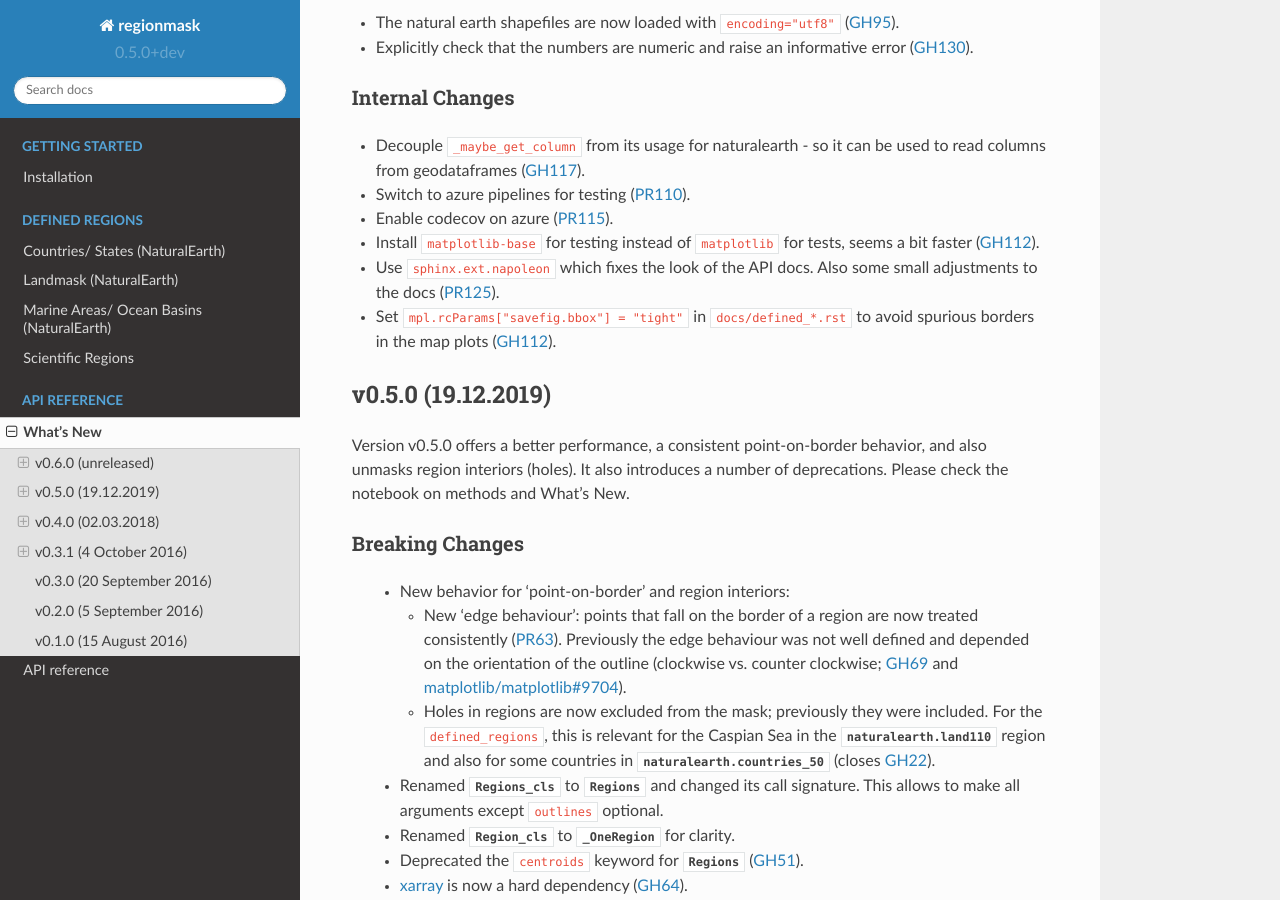
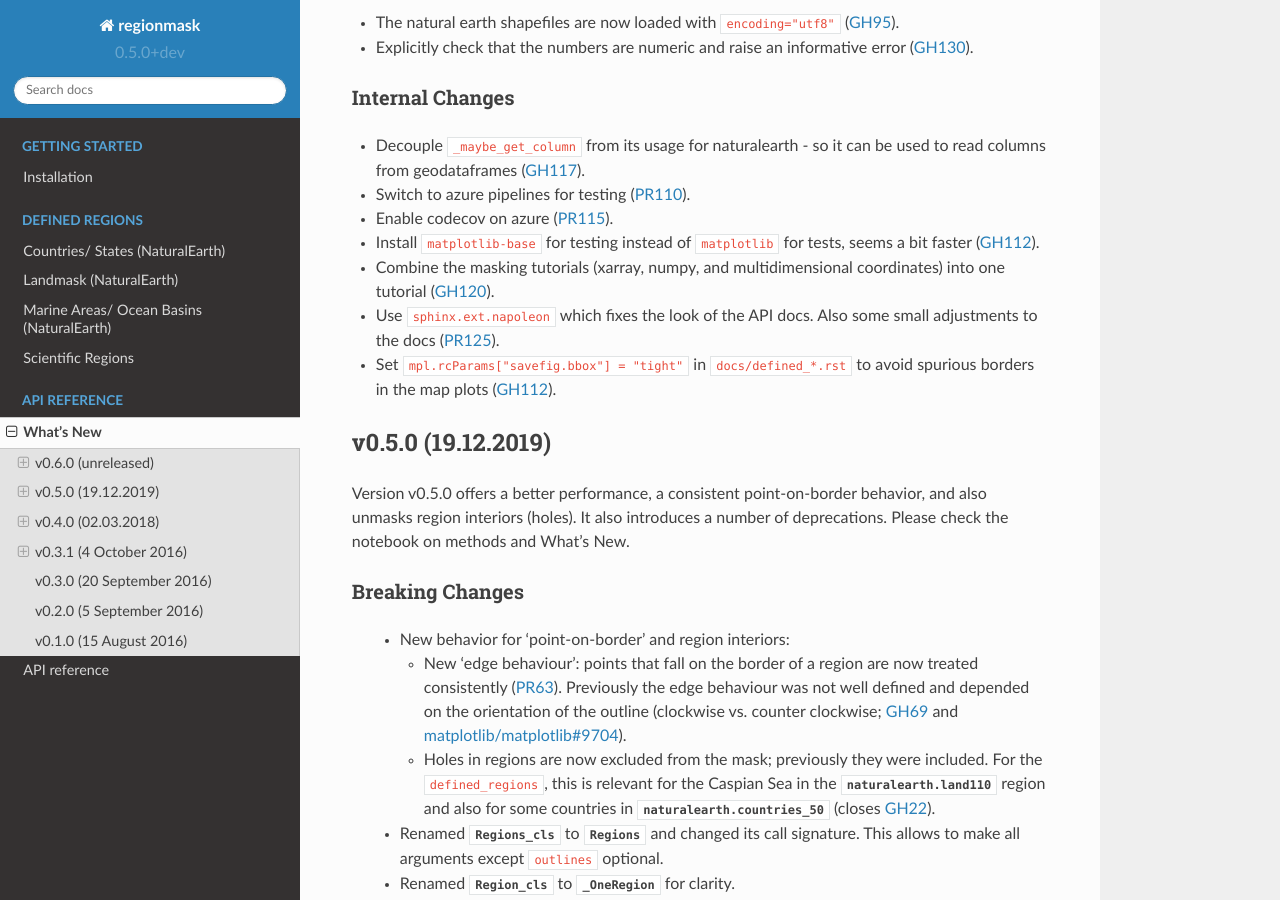
Before and after one commit to regionmask/regionmask, a Sphinx documentation site: the page built from docs/whats_new.rst, in a window 1280 px wide and 900 px high, scrolled down 897 px. Built offline with Sphinx 7.4.7 and the Read the Docs theme 2.0.0, drawn with Linux system fonts in a browser that asks for light colours; pages that are not in the unit, such as notebooks, are missing from menus.

Commit message:
whats new

```diff
--- a/docs/whats_new.rst
+++ b/docs/whats_new.rst
@@ -54,6 +54,8 @@ Internal Changes
 - Enable codecov on azure (:pull:`115`).
 - Install ``matplotlib-base`` for testing instead of ``matplotlib`` for tests,
   seems a bit faster (:issue:`112`).
+- Combine the masking tutorials (xarray, numpy, and multidimensional coordinates)
+  into one tutorial (:issue:`120`).
 - Use ``sphinx.ext.napoleon`` which fixes the look of the API docs. Also some
   small adjustments to the docs (:pull:`125`).
 - Set ``mpl.rcParams["savefig.bbox"] = "tight"`` in ``docs/defined_*.rst`` to avoid
```
